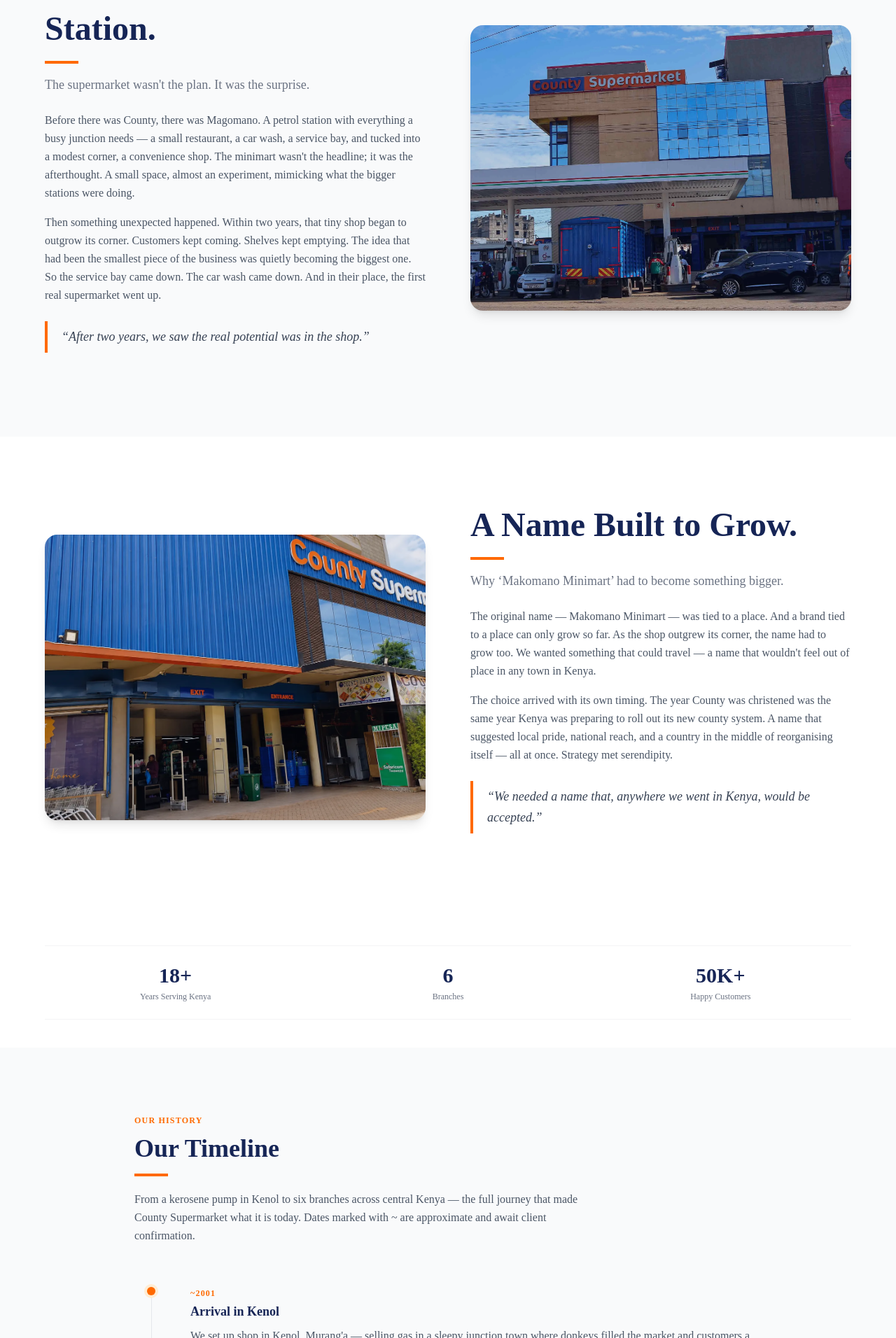
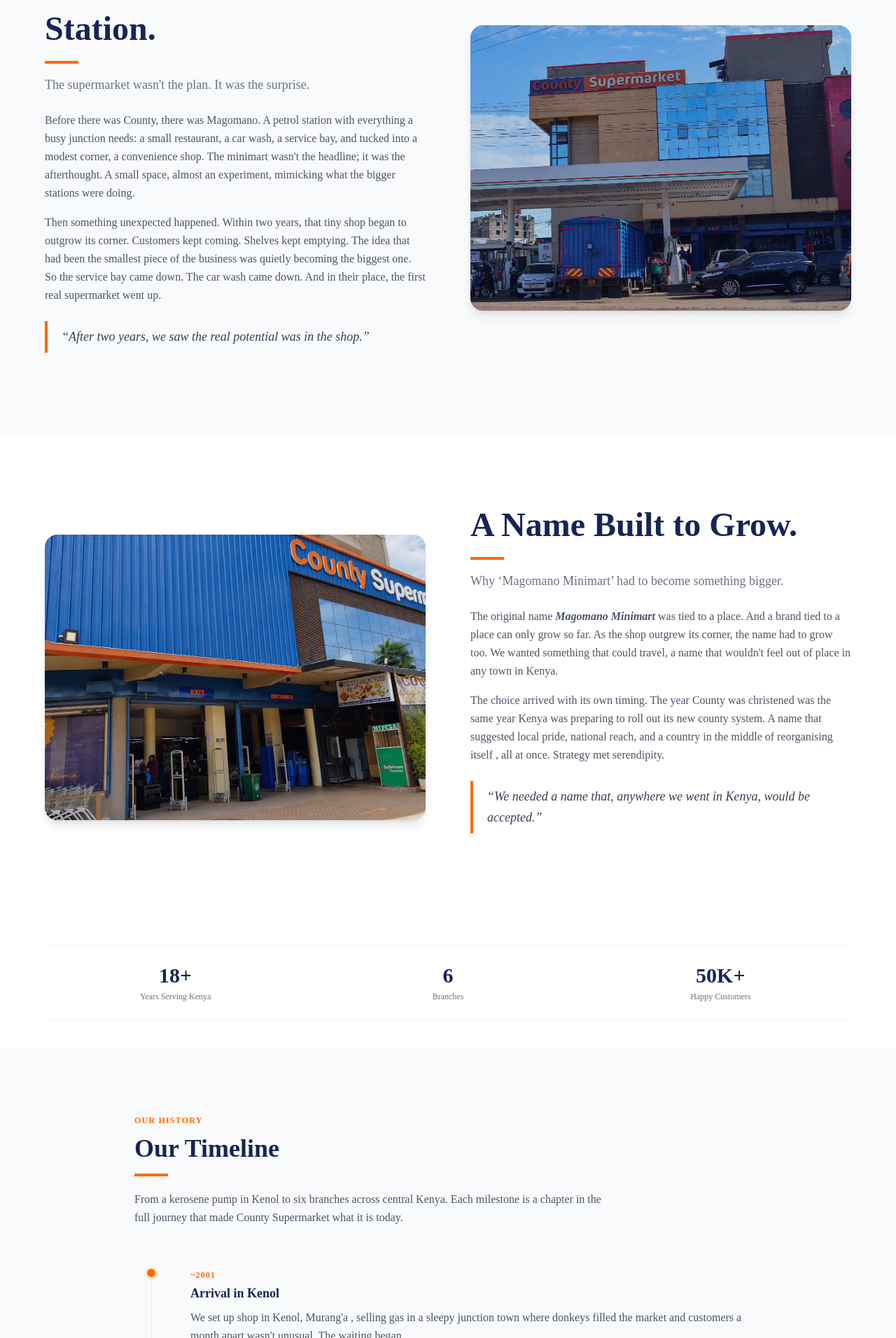
Before and after one commit to Eye-Kyu/County-supermarket, a Next.js app: page /Story in a window 1280 px wide. Shown: the part 888-2800 px from the top of the page at 70% size. Built offline with nearby package versions, Linux system fonts and the light colour scheme.

Commit message:
removed dashes in text

```diff
--- a/app/components/About.tsx
+++ b/app/components/About.tsx
@@ -49,7 +49,7 @@ export default function About() {
 
       {/* TEXT CONTENT */}
       <div className="w-full md:w-1/2 flex flex-col justify-center items-start p-6 md:p-12 animate-fadeIn">
-        <h2 className="text-3xl md:text-5xl font-bold mb-8">County Ni Home</h2>
+        <h2 className="text-3xl md:text-5xl italic font-bold mb-8">County Ni Home</h2>
 
         <p className="text-sm md:text-base font-light max-w-xl mb-6">
           County Supermarket is a beloved local Kenyan chain with a presence in
--- a/app/components/ourstory/Kenol.tsx
+++ b/app/components/ourstory/Kenol.tsx
@@ -64,8 +64,8 @@ export default function Kenol() {
           </h2>
           <div className="w-12 h-1 bg-orange-500 mb-4" />
           <h3 className="text-base sm:text-lg text-gray-500 font-medium mb-6">
-            Twenty-five years in Kenol — and we still know our oldest customers
-            by name.
+            Twenty-five years in Kenol and we still know our oldest customers by
+            name.
           </h3>
           <p className="text-gray-600 leading-relaxed text-sm sm:text-base mb-4">
             When we first set up in Kenol around the year 2000, the market was
@@ -73,7 +73,7 @@ export default function Kenol() {
             plots were unbuilt. The spot where County Supermarket Kenol stands
             today was a sawmill. In those early gas-pump days, we&apos;d
             sometimes wait a full month for a customer to even ask the price of
-            a cylinder — not buy one, just ask.
+            a cylinder, not buy one, just ask.
           </p>
           <p className="text-gray-600 leading-relaxed text-sm sm:text-base mb-6">
             Twenty-five years later, Kenol is a 24-hour economy. Banks,
--- a/app/components/ourstory/Mission.tsx
+++ b/app/components/ourstory/Mission.tsx
@@ -2,7 +2,7 @@ const cards = [
   {
     tag: "Our Mission",
     heading: "Bringing quality home, every day.",
-    body: "At County Supermarket, our mission is to provide every Kenyan family with access to fresh, quality products at honest prices. Across all six of our branches we are committed to delivering a seamless and welcoming shopping experience — where convenience, variety, and exceptional service come together under one roof. We exist to make your life easier, your kitchen fuller, and your household happier.",
+    body: "At County Supermarket, our mission is to provide every Kenyan family with access to fresh, quality products at honest prices. Across all six of our branches we are committed to delivering a seamless and welcoming shopping experience, where convenience, variety, and exceptional service come together under one roof. We exist to make your life easier, your kitchen fuller, and your household happier.",
     bg: "bg-orange-500",
     tagColor: "text-orange-100",
     rule: "bg-white/40",
@@ -10,7 +10,7 @@ const cards = [
   {
     tag: "Our Vision",
     heading: "Kenya's most trusted local supermarket.",
-    body: "We envision County Supermarket as Kenya's leading community-rooted retail chain — a brand that every family recognises, trusts, and calls home. Our vision is to expand our footprint across the country while preserving the warmth and personal touch that defines us. We strive to set the standard for local retail: putting Kenyan families first, empowering local suppliers, and growing as a cornerstone of the communities we serve.",
+    body: "We envision County Supermarket as Kenya's leading community-rooted retail chain. A brand that every family recognises, trusts, and calls home. Our vision is to expand our footprint across the country while preserving the warmth and personal touch that defines us. We strive to set the standard for local retail: putting Kenyan families first, empowering local suppliers, and growing as a cornerstone of the communities we serve.",
     bg: "bg-blue-950",
     tagColor: "text-blue-300",
     rule: "bg-white/20",
--- a/app/components/ourstory/Naming.tsx
+++ b/app/components/ourstory/Naming.tsx
@@ -64,20 +64,21 @@ export default function Naming() {
           </h2>
           <div className="w-12 h-1 bg-orange-500 mb-4" />
           <h3 className="text-base sm:text-lg text-gray-500 font-medium mb-6">
-            Why &lsquo;Makomano Minimart&rsquo; had to become something bigger.
+            Why &lsquo;Magomano Minimart&rsquo; had to become something bigger.
           </h3>
           <p className="text-gray-600 leading-relaxed text-sm sm:text-base mb-4">
-            The original name — Makomano Minimart — was tied to a place. And a
-            brand tied to a place can only grow so far. As the shop outgrew its
-            corner, the name had to grow too. We wanted something that could
-            travel — a name that wouldn&apos;t feel out of place in any town in
-            Kenya.
+            The original name{" "}
+            <span className="font-bold italic">Magomano Minimart</span> was tied
+            to a place. And a brand tied to a place can only grow so far. As the
+            shop outgrew its corner, the name had to grow too. We wanted
+            something that could travel, a name that wouldn&apos;t feel out of
+            place in any town in Kenya.
           </p>
           <p className="text-gray-600 leading-relaxed text-sm sm:text-base mb-6">
             The choice arrived with its own timing. The year County was
             christened was the same year Kenya was preparing to roll out its new
             county system. A name that suggested local pride, national reach,
-            and a country in the middle of reorganising itself — all at once.
+            and a country in the middle of reorganising itself , all at once.
             Strategy met serendipity.
           </p>
           <blockquote className="border-l-4 border-orange-500 pl-5 py-2 my-6">
--- a/app/components/ourstory/Origin.tsx
+++ b/app/components/ourstory/Origin.tsx
@@ -54,7 +54,7 @@ export default function Origin() {
           </h3>
           <p className="text-gray-600 leading-relaxed text-sm sm:text-base mb-4">
             Before there was County, there was Magomano. A petrol station with
-            everything a busy junction needs — a small restaurant, a car wash, a
+            everything a busy junction needs: a small restaurant, a car wash, a
             service bay, and tucked into a modest corner, a convenience shop.
             The minimart wasn&apos;t the headline; it was the afterthought. A
             small space, almost an experiment, mimicking what the bigger
--- a/app/components/ourstory/Story.tsx
+++ b/app/components/ourstory/Story.tsx
@@ -89,7 +89,7 @@ export default function OurStory() {
 
         {/* RIGHT — text content */}
         <div ref={contentRef} className="pt-10 lg:pt-0">
-          <p className="text-xs font-semibold uppercase tracking-widest text-orange-500 mb-3">
+          <p className="text-xs font-semibold italic uppercase tracking-widest text-orange-500 mb-3">
             County Ni Home
           </p>
 
@@ -103,7 +103,7 @@ export default function OurStory() {
             It started small. A kerosene pump. A roadside fuel stop. A minimart
             squeezed into the corner of a petrol station nobody expected much
             from. Eighteen years later, the same business has grown into six
-            branches across central Kenya — built on one stubborn idea: that
+            branches across central Kenya, built on one stubborn idea: that
             quality shopping shouldn&apos;t only belong to big cities. This is
             how County grew up.
           </p>
--- a/app/components/ourstory/Timeline.tsx
+++ b/app/components/ourstory/Timeline.tsx
@@ -3,13 +3,13 @@ const milestones = [
     year: "~2001",
     title: "Arrival in Kenol",
     event:
-      "We set up shop in Kenol, Murang'a — selling gas in a sleepy junction town where donkeys filled the market and customers a month apart wasn't unusual. The waiting began.",
+      "We set up shop in Kenol, Murang'a , selling gas in a sleepy junction town where donkeys filled the market and customers a month apart wasn't unusual. The waiting began.",
   },
   {
     year: "Mid-2000s",
     title: "Magomano Petrol Station",
     event:
-      "A full forecourt takes shape — fuel pumps, a restaurant, a car wash, a service bay. A small minimart is added in the corner, almost as an afterthought. We had no idea what it would become.",
+      "A full forecourt takes shape: fuel pumps, a restaurant, a car wash, a service bay. A small minimart is added in the corner, almost as an afterthought. We had no idea what it would become.",
   },
   {
     year: "~2008",
@@ -21,29 +21,35 @@ const milestones = [
     year: "~2011",
     title: "County Is Born",
     event:
-      "Makomano Minimart becomes County Supermarket — a name built to travel, christened the same year Kenya's county system is taking shape. Strategy meets serendipity.",
+      "Magomano Minimart becomes County Supermarket : a name built to travel, christened the same year Kenya's county system is taking shape. Strategy meets serendipity.",
   },
   {
     year: "2013",
     title: "Kagio Branch Opens",
     event:
-      "We expand into Kirinyaga County. Kagio welcomes us, and we respond with the same standards that built the first branch — quality, affordability, and time for the customer.",
+      "We expand into Kirinyaga County. Kagio welcomes us, and we respond with the same standards that built the first branch, quality, affordability, and time for the customer.",
   },
   {
     year: "2016",
     title: "Kabati Branch Opens",
     event:
-      "A third location, this time back in Murang'a. Three branches and counting — County is becoming a familiar name across central Kenya.",
+      "A third location, this time back in Murang'a. Three branches and counting, County is becoming a familiar name across central Kenya.",
   },
   {
     year: "2020",
     title: "Kagumo Branch Opens",
     event:
-      "A fourth branch arrives in Kirinyaga even as the country navigates a difficult year. Growth through the headwinds — a sign of what the next chapter would demand.",
+      "A fourth branch arrives in Kirinyaga even as the country navigates a difficult year. Growth through the headwinds, a sign of what the next chapter would demand.",
+  },
+  {
+    year: "2023",
+    title: "Kahawa West Branch - Nairobi County",
+    event:
+      "County crosses into Nairobi County for the first time. Kahawa West is different from anywhere we'd been before, a residential estate, not a highway junction. The customer here isn't passing through; they live here. We came to be the shop at the end of their street.",
   },
   {
     year: "2025",
-    title: "Juja Branch — Greater Nairobi",
+    title: "Juja Branch - Greater Nairobi",
     event:
       "We launch on Kenyatta Road in Kiambu County, stepping into the greater Nairobi metropolitan area. Six branches. Four counties. Still the same shop in spirit as the one in the petrol station corner.",
   },
@@ -75,9 +81,9 @@ export default function Timeline() {
           </h2>
           <div className="w-12 h-1 bg-orange-500 mb-5" />
           <p className="text-gray-600 text-sm sm:text-base max-w-2xl leading-relaxed">
-            From a kerosene pump in Kenol to six branches across central Kenya
-            — the full journey that made County Supermarket what it is today.
-            Dates marked with ~ are approximate and await client confirmation.
+            From a kerosene pump in Kenol to six branches across central Kenya.
+            Each milestone is a chapter in the full journey that made County
+            Supermarket what it is today.
           </p>
         </div>
 
```
Also changed, not shown: app/components/ourstory/Closing.tsx (+3 -4 lines), app/components/ourstory/Heart.tsx (+6 -6 lines), app/components/ourstory/RoadAhead.tsx (+8 -8 lines).
